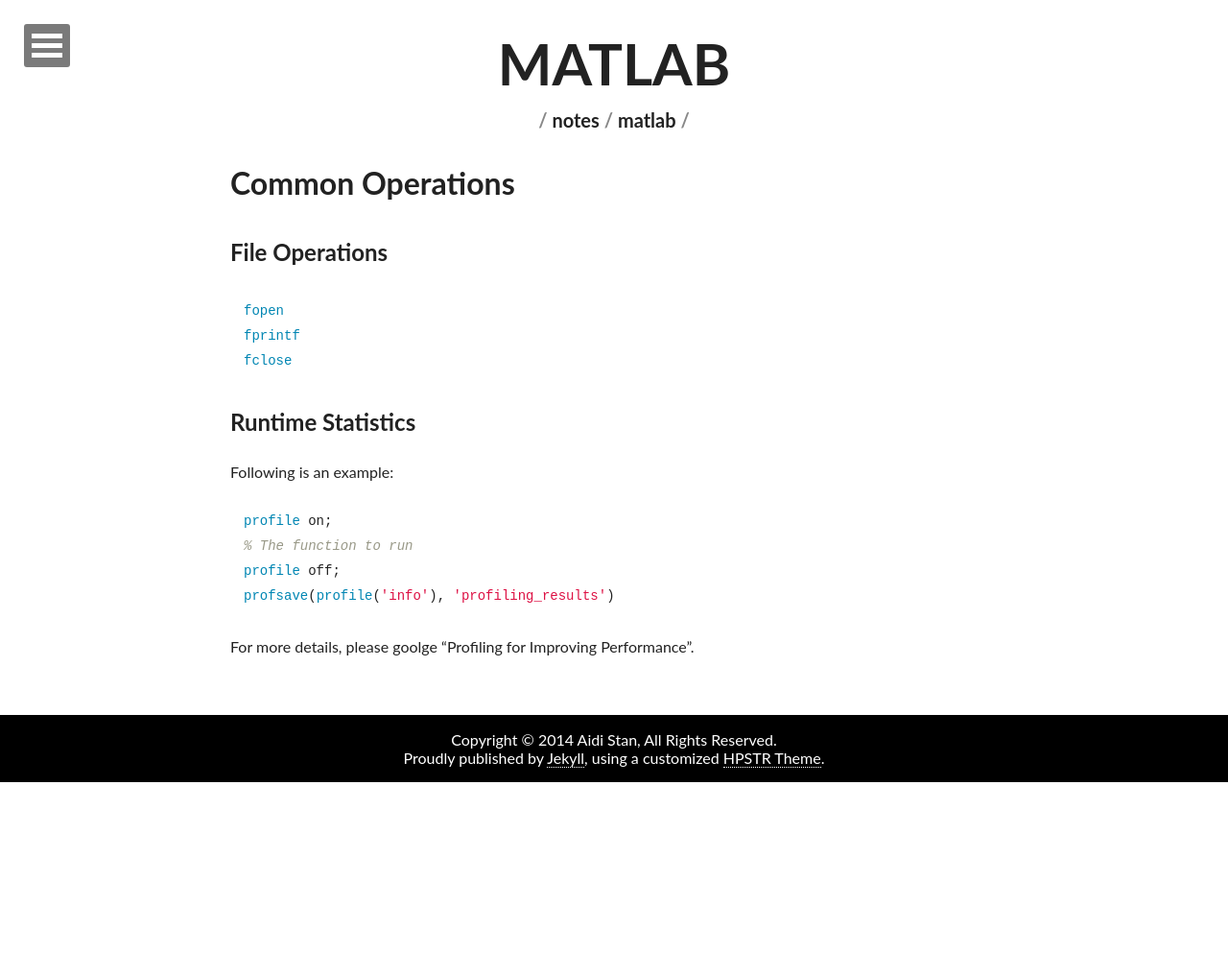
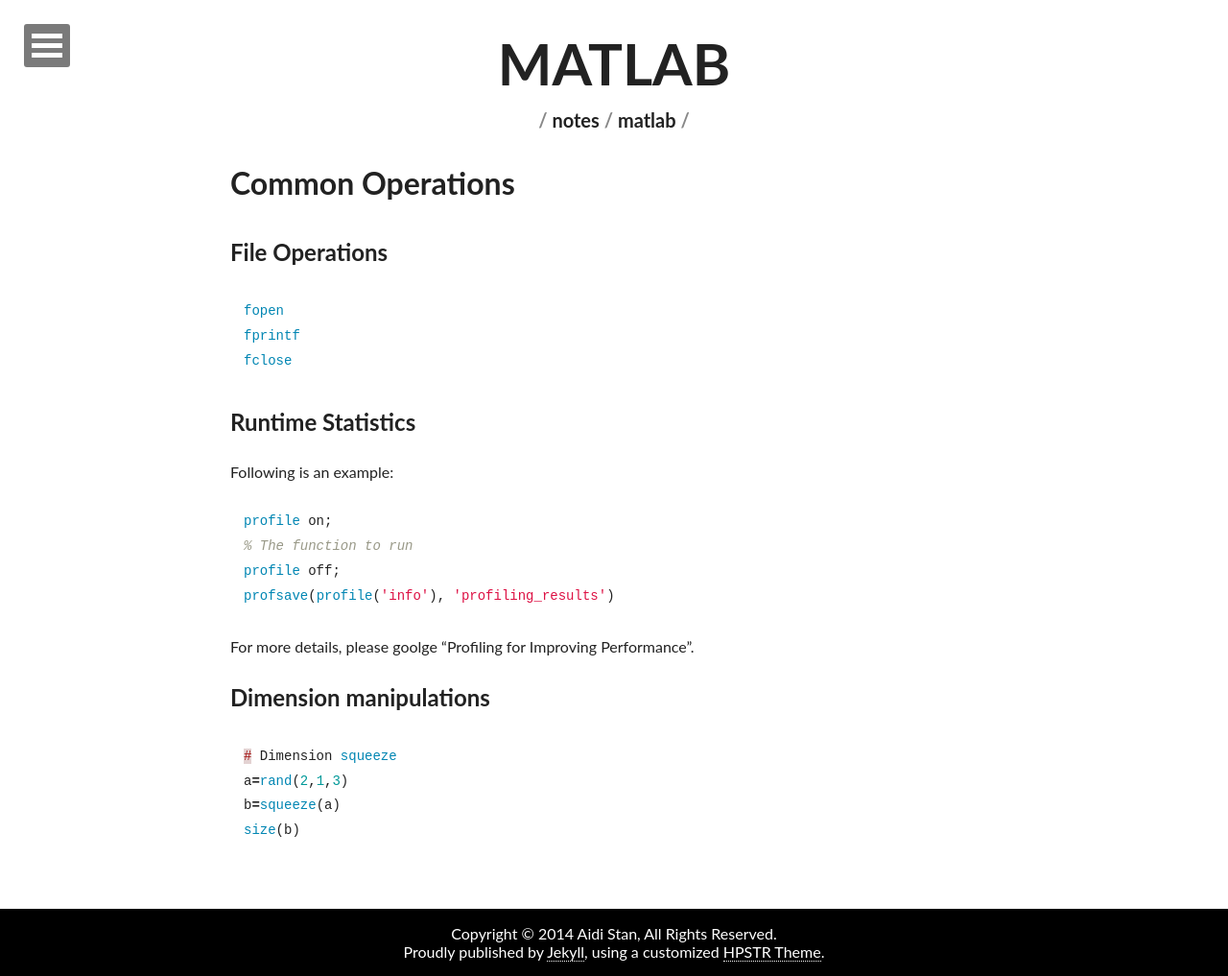
Before and after one commit to alex970448359/site-blog.aiditan.me, a Jekyll site: the page built from _notes/matlab.md, in a window 1280 px wide. Shown: the whole page at 96% size. Built offline with Jekyll 4.4.1, drawn with Linux system fonts in a browser that asks for light colours; nearby versions of some CDN libraries; comment, search, counter and statistics services are not loaded; before the commit the page ends 900 px from its top, so only the background shows below that.

Commit message:
Update matlab.md

```diff
--- a/_notes/matlab.md
+++ b/_notes/matlab.md
@@ -29,3 +29,12 @@
 {% endhighlight %}
 
 For more details, please goolge "Profiling for Improving Performance".
+
+## Dimension manipulations
+
+{% highlight matlab %}
+# Dimension squeeze
+a=rand(2,1,3)
+b=squeeze(a)
+size(b)
+{% endhighlight %}
```
